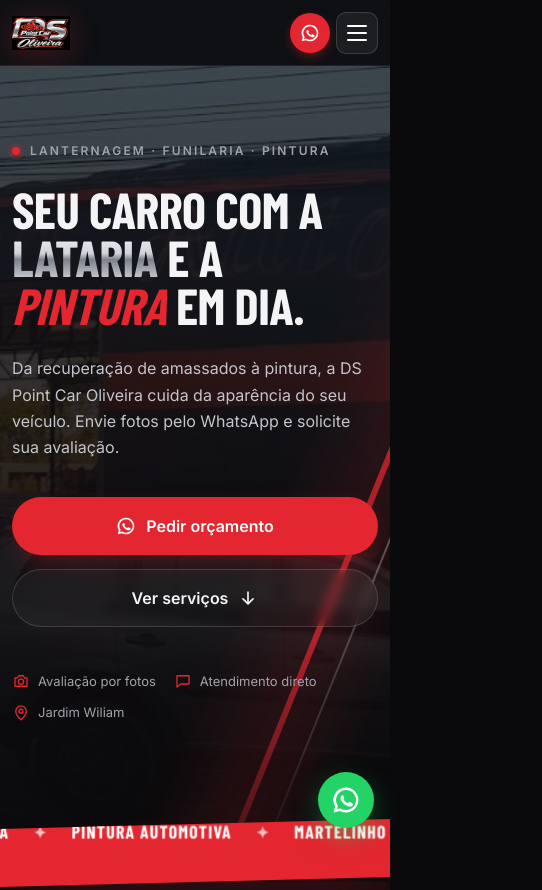
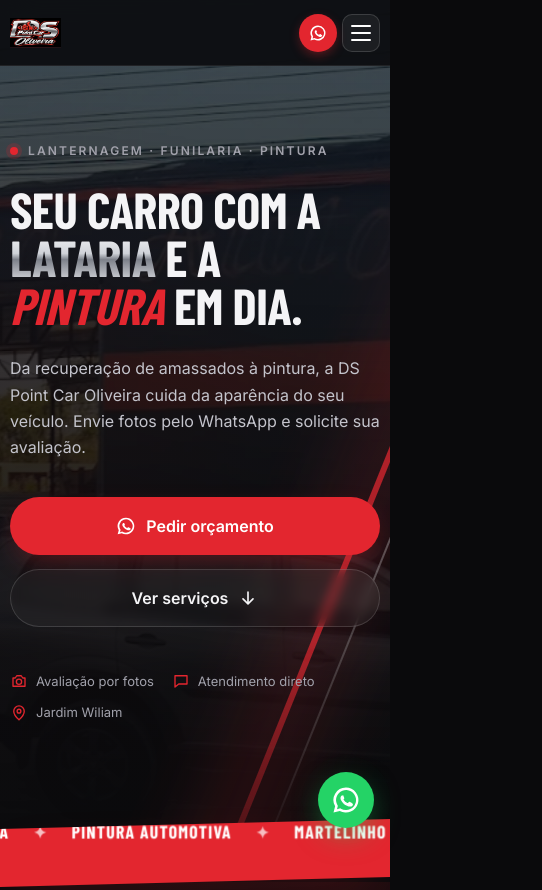
Before and after one commit to finotty/point-car, a plain HTML site: page index.html in a window 390 px wide. Shown: the top 890 px of the page, 542 px wide, since content can reach past the window. Drawn offline with nearby package versions, Linux system fonts and the light colour scheme; a web font is replaced by a local one.

Commit message:
fix: corrige overflow horizontal do header e z-index do botão menu no mobile

```diff
--- a/styles.css
+++ b/styles.css
@@ -23,7 +23,7 @@
 }
 
 *, *::before, *::after { box-sizing: border-box; }
-html { scroll-behavior: smooth; scroll-padding-top: var(--header-h); -webkit-text-size-adjust: 100%; }
+html { scroll-behavior: smooth; scroll-padding-top: var(--header-h); -webkit-text-size-adjust: 100%; overflow-x: hidden; }
 body {
   margin: 0;
   font-family: var(--ff-body);
@@ -96,6 +96,9 @@
   height: var(--header-h);
   transition: background .3s, border-color .3s, height .3s;
   border-bottom: 1px solid transparent;
+  overflow: visible;
+  width: 100%;
+  max-width: 100vw;
 }
 .site-header.scrolled {
   background: rgba(10, 10, 12, .85);
@@ -103,9 +106,12 @@
   -webkit-backdrop-filter: saturate(160%) blur(16px);
   border-color: var(--line);
 }
-.header-inner { height: 100%; display: flex; align-items: center; justify-content: space-between; gap: 32px; }
+.header-inner {
+  height: 100%; display: flex; align-items: center; justify-content: space-between; gap: 16px;
+  max-width: 100%; overflow: hidden;
+}
 .brand { display: flex; align-items: center; flex-shrink: 0; }
-.brand img { height: 50px; width: auto; filter: drop-shadow(0 4px 14px rgba(227, 38, 47, .25)); transition: transform .3s; }
+.brand img { height: 50px; width: auto; max-width: 160px; filter: drop-shadow(0 4px 14px rgba(227, 38, 47, .25)); transition: transform .3s; }
 .brand:hover img { transform: scale(1.02); }
 .main-nav { display: flex; align-items: center; gap: 30px; margin-left: auto; font-size: 14.5px; font-weight: 500; }
 .nav-links { display: flex; align-items: center; gap: 28px; }
@@ -118,7 +124,7 @@
 .nav-links a:hover::after, .nav-links a.active::after { transform: scaleX(1); }
 .nav-footer,
 .nav-backdrop { display: none; }
-.header-actions { display: flex; align-items: center; gap: 14px; margin-left: 10px; }
+.header-actions { position: relative; z-index: 60; display: flex; align-items: center; gap: 14px; margin-left: 10px; flex-shrink: 0; }
 .menu-toggle { display: none; }
 
 /* =========================================================
@@ -450,15 +456,25 @@
     backdrop-filter: saturate(160%) blur(16px);
     -webkit-backdrop-filter: saturate(160%) blur(16px);
     border-bottom: 1px solid var(--line);
+    overflow: visible;
   }
 
   .header-inner {
-    gap: 12px;
+    gap: 10px;
+    overflow: visible;
+  }
+
+  .brand {
+    flex-shrink: 1;
+    min-width: 0;
+    overflow: hidden;
   }
 
   .brand img {
     height: 40px;
-    max-width: 145px;
+    max-width: 130px;
+    width: auto;
+    object-fit: contain;
   }
 
   .header-actions {
@@ -686,11 +702,11 @@
 }
 
 @media (max-width: 620px) {
-  .container { width: min(1200px, 100% - 32px); }
-  .header-inner { gap: 8px; }
-  .brand img { height: 36px; max-width: 130px; }
+  .container { width: min(1200px, 100% - 28px); }
+  .header-inner { gap: 6px; padding: 0; }
+  .brand img { height: 34px; max-width: 110px; }
   .header-actions { gap: 6px; }
-  .header-cta { padding: 8px 12px; font-size: 12.5px; }
+  .header-cta { padding: 7px 10px; font-size: 12px; gap: 4px; }
 
   .hero { padding-bottom: 90px; }
   .hero h1 { font-size: clamp(44px, 13vw, 64px); }
@@ -715,12 +731,12 @@
 }
 
 @media (max-width: 420px) {
-  .container { width: min(1200px, 100% - 24px); }
-  .brand img { height: 34px; max-width: 115px; }
-  .header-actions { gap: 6px; }
+  .container { width: min(1200px, 100% - 20px); }
+  .brand img { height: 30px; max-width: 95px; }
+  .header-actions { gap: 5px; }
   .header-cta {
-    width: 40px;
-    height: 40px;
+    width: 38px;
+    height: 38px;
     padding: 0;
     border-radius: 50%;
     justify-content: center;
@@ -729,8 +745,12 @@
     display: none;
   }
   .header-cta .ico {
-    width: 20px;
-    height: 20px;
+    width: 18px;
+    height: 18px;
+  }
+  .menu-toggle {
+    width: 38px;
+    height: 38px;
   }
   .main-nav {
     padding: 16px 18px 24px;
```
